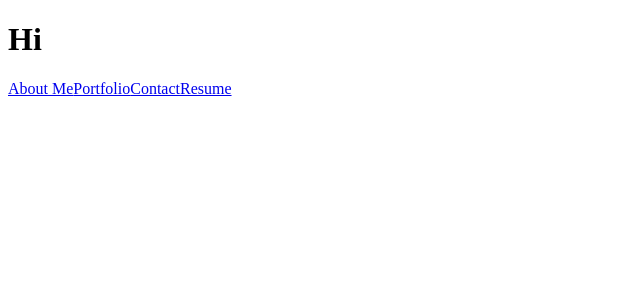
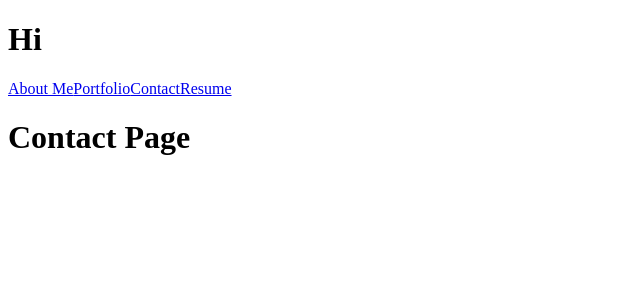
Before and after one commit to song-richard/C20-React-Portfolio, a React (Vite) app: page /contact in a window 1280 px wide. Shown: the top 300 px of the page, without its empty margins (0-640 px from the left). Built offline with nearby package versions, Linux system fonts and the light colour scheme.

Commit message:
Added Contact Page to Navbar

```diff
--- a/src/components/header/Navbar/Contact.jsx
+++ b/src/components/header/Navbar/Contact.jsx
@@ -0,0 +1,7 @@
+export default function Contact() {
+    return (
+        <>
+            <h1>Contact Page</h1>
+        </>
+    )
+}
--- a/src/components/header/Navbar/Navbar.jsx
+++ b/src/components/header/Navbar/Navbar.jsx
@@ -8,6 +8,7 @@ from 'react-router-dom';
 
 import About from './About';
 import Portfolio from './Portfolio';
+import Contact from './Contact';
 
 export default function Navbar() {
     return (
@@ -22,7 +23,7 @@ export default function Navbar() {
             <Routes>
                 <Route path='/about' element={<About />} />
                 <Route path='/portfolio' element={<Portfolio />}/>
-                <Route path='/contact'/>
+                <Route path='/contact' element={<Contact />}/>
                 <Route path='/resume'/>
             </Routes>
         </BrowserRouter>
```
